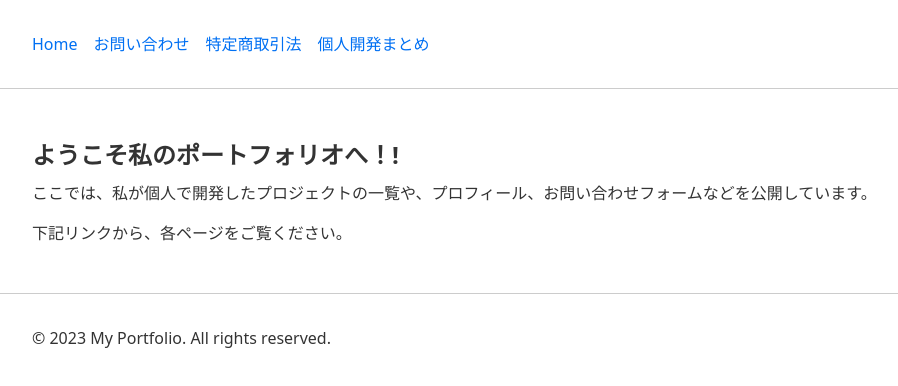
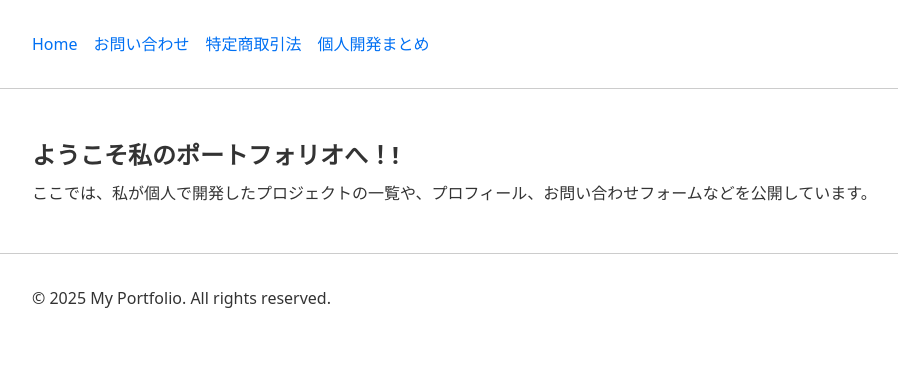
Before and after one commit to ponsauna/mydevportfolio, a Next.js app: page / in a window 1280 px wide. Shown: the top 386 px of the page, without its empty margins (24-922 px from the left). Built offline with nearby package versions, Linux system fonts and the light colour scheme.

Commit message:
Add: テスト追記

```diff
--- a/src/app/layout.tsx
+++ b/src/app/layout.tsx
@@ -43,7 +43,7 @@ export default function RootLayout({ children }: { children: ReactNode }) {
           }}
         >
           <div className="container">
-            <p>© 2023 My Portfolio. All rights reserved.</p>
+            <p>© 2025 My Portfolio. All rights reserved.</p>
           </div>
         </footer>
       </body>
--- a/src/app/page.tsx
+++ b/src/app/page.tsx
@@ -6,9 +6,7 @@ export default function HomePage() {
       <p>
         ここでは、私が個人で開発したプロジェクトの一覧や、プロフィール、お問い合わせフォームなどを公開しています。
       </p>
-      <p style={{ marginTop: '1rem' }}>
-        下記リンクから、各ページをご覧ください。
-      </p>
+
     </section>
   );
 }
```
